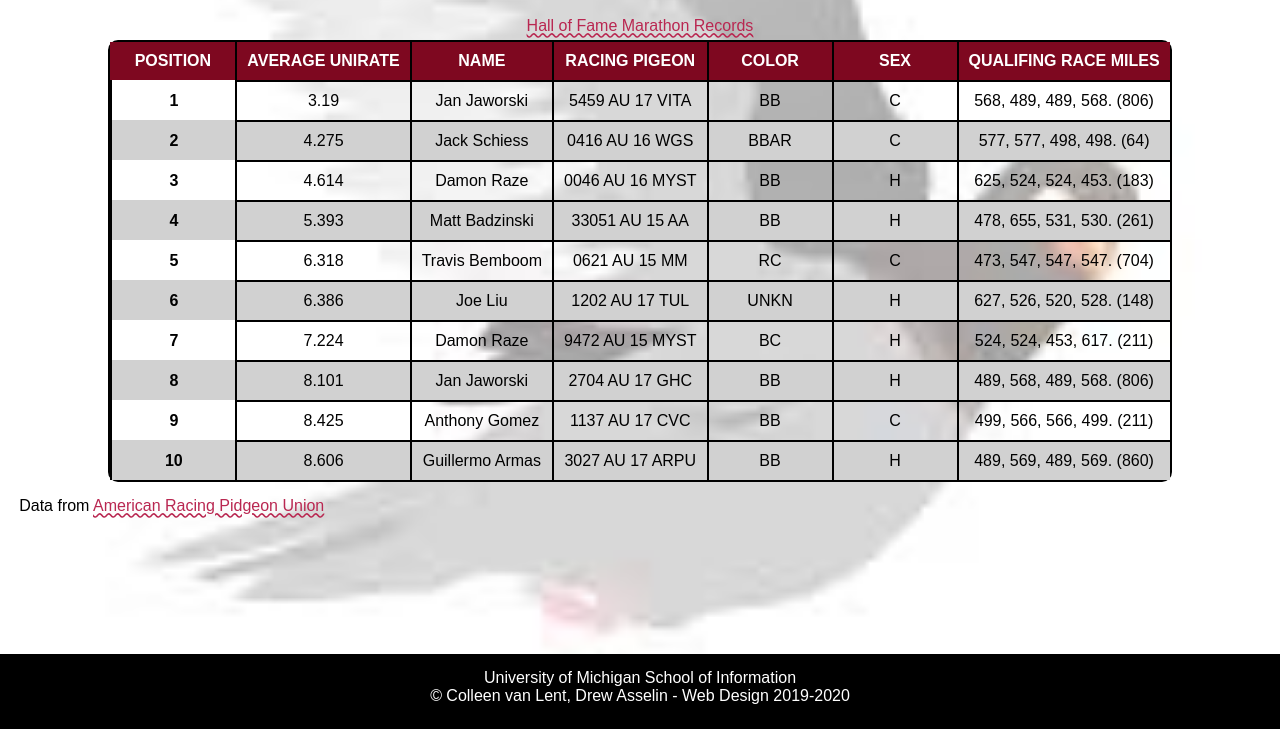
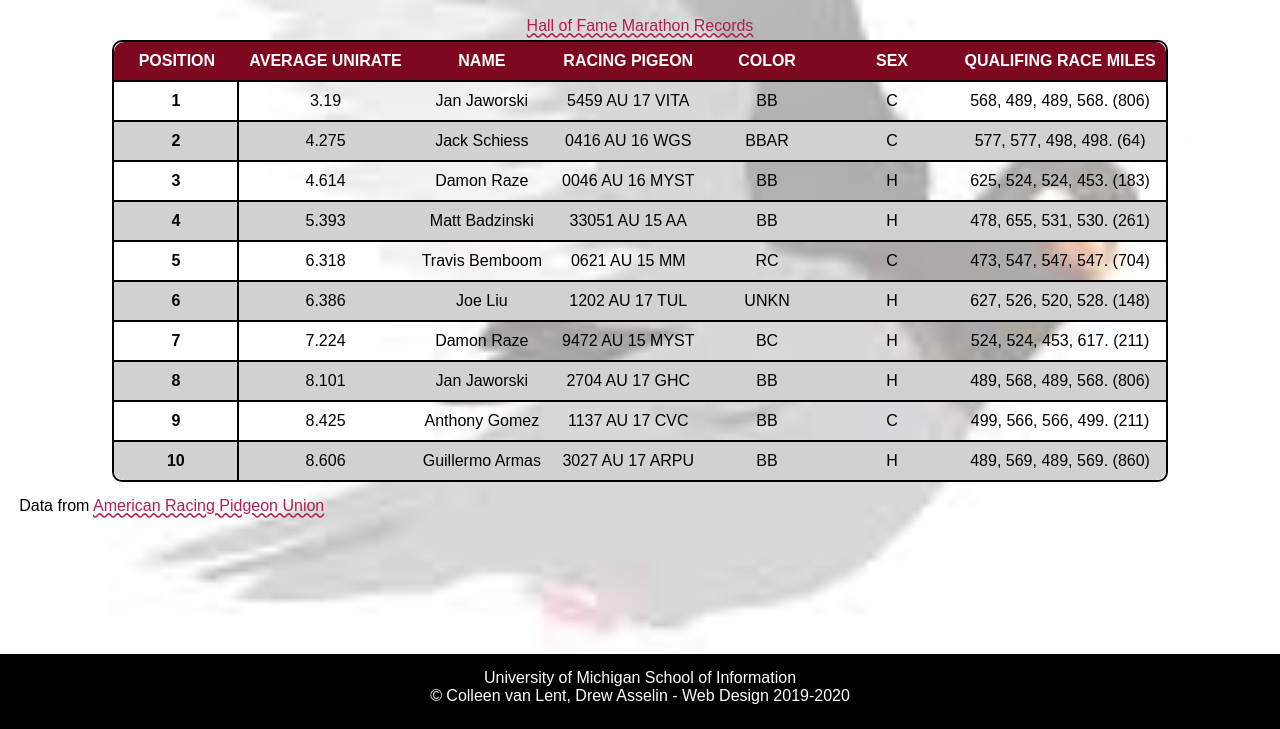
Before and after one commit to alexbalm/homework4-2021, a plain HTML site: page index.html in a window 1280 px wide. Shown: the part 71-800 px from the top of the page. Drawn offline with Linux system fonts and the light colour scheme; a web font is replaced by a local one.

Commit message:
Add files via upload

```diff
--- a/css/style.css
+++ b/css/style.css
@@ -38,14 +38,7 @@ body{
   font-family: 'Andika', sans-serif;
 }
 
-h1{
-  color: #B21F50;
-  font-size: 2em;
 
-  /*Req 2*/
-  text-align: center;
-  line-height: 2em;
-}
 
 p{
   /*Req 3*/
@@ -66,17 +59,13 @@ p{
 /*Req 6a*/
 td, th {
   text-align: center;
-  border-top: 2px #000000;
   padding: 10px;
-  border-left: 2px solid #000000;
-  border-top: 2px solid #000000;
 }
 
 th {
   border-top: none;
+  border-right: none;
 }
-
-
 
 /*Req 6d*/
 tr:nth-child(odd) {
@@ -113,14 +102,40 @@ table{
   text-transform: uppercase;
   vertical-align: middle;
 }
+
 /*Req 6c*/
 .rowhead{
   border-width: 2px;
   border-color: #000000;
+  border-style: solid;
+  border-left: none;
+  border-bottom: none;
 }
 
 thead tr:first-child th:first-child{
+  border-bottom: 2px #000000;
+  border-top-left-radius: 10px;
+}
+
+thead tr:first-child th:last-child{
+  border-top-right-radius: 10px;
+}
+
+tbody tr:last-child th:first-child{
+  border-bottom-left-radius: 10px;
+}
+
+tbody tr:last-child td:last-child{
+  border-bottom-right-radius: 10px;
+}
+
+td {
+  border-width: 2px;
+  border-color: #000000;
+  border-style: solid;
   border-left: none;
+  border-right: none;
+  border-bottom: none;
 }
 
 /*Add selectors and rules here*/
@@ -138,10 +153,19 @@ footer{
   left: 0;
 }
 
+h1{
+  color: #B21F50;
+  font-size: 2em;
+
+  /*Req 2*/
+  text-align: center;
+  line-height: 2em;
+}
+
 a{
   /*Req 4*/
   font-size: 16px;
-  color: #B92751;
+  color: #B21F50;
   text-decoration-line: underline;
   text-decoration-style: wavy;
 }
```
